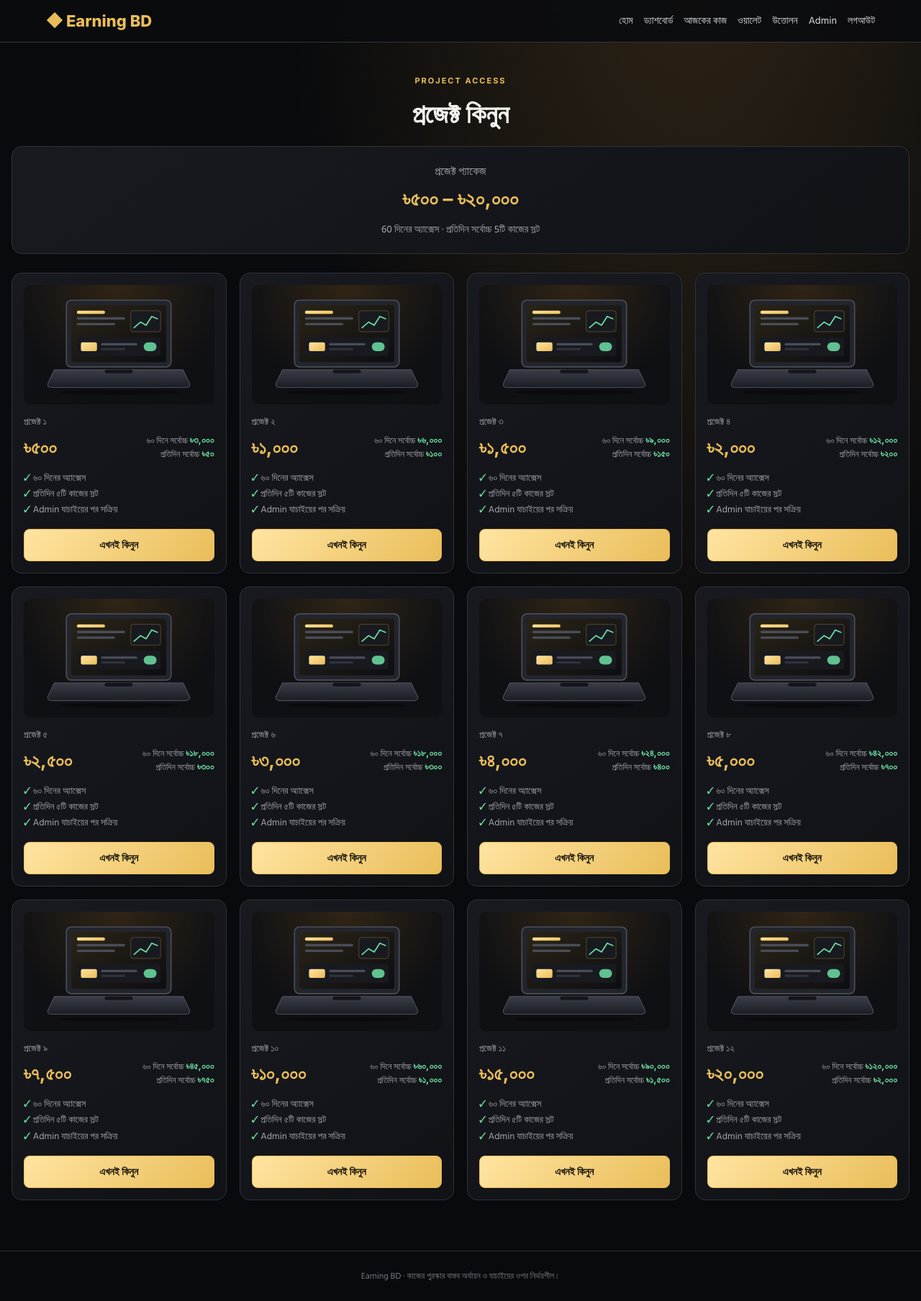
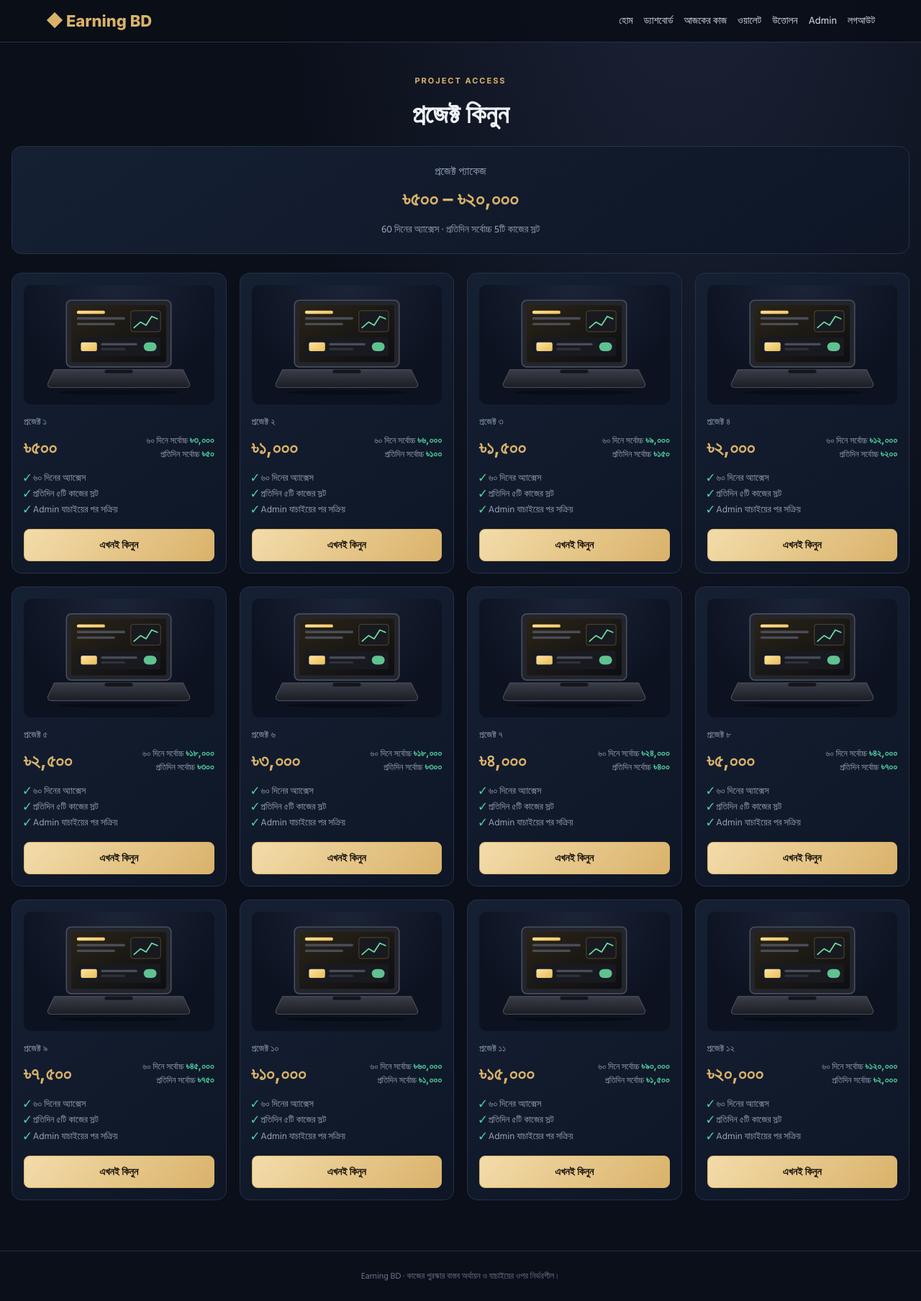
Before and after one commit to Monirul64/Earningbd, a Flask app: page /buy in a window 1280 px wide. Shown: the whole page at 72% size. Run offline with Flask 3, Linux system fonts and the light colour scheme; a user stored in the database is signed in; some libraries are stand-ins or nearby versions.

Commit message:
Update color variables and styles in CSS

```diff
--- a/static/style.css
+++ b/static/style.css
@@ -5,19 +5,23 @@
    1. ROOT & GLOBAL
 ========================= */
 :root {
-    --bg: #090a0d;
-    --panel: #14161b;
-    --panel-light: #1b1d24;
-    --line: #30323a;
+    --bg: #0b0f1a;
+    --panel: #111827;
+    --panel-light: #172033;
+    --line: #263047;
 
-    --gold: #e9bd59;
-    --gold2: #ffe4a1;
+    --gold: #d9b26a;
+    --gold2: #f3dcaa;
 
-    --text: #f4f2ed;
-    --muted: #a7a8b0;
+    --text: #eef1f7;
+    --muted: #9aa4b8;
 
-    --green: #6ce0a4;
-    --red: #ff7b82;
+    --green: #4fd1a1;
+    --red: #f27a86;
+
+    --blue: #6ea8fe;
+    --violet: #a78bfa;
+    --amber: #f0b35a;
 
     --radius: 12px;
     --shadow: 0 12px 35px rgba(0, 0, 0, 0.22);
@@ -37,7 +41,7 @@ body {
     background:
         radial-gradient(
             ellipse at 75% -10%,
-            #302515 0%,
+            #1c2438 0%,
             transparent 42%
         ),
         var(--bg);
@@ -86,7 +90,7 @@ header {
     top: 0;
     z-index: 100;
 
-    background: rgba(11, 12, 14, 0.93);
+    background: rgba(10, 14, 24, 0.93);
     backdrop-filter: blur(12px);
     -webkit-backdrop-filter: blur(12px);
 }
@@ -107,7 +111,7 @@ nav {
 
 nav a,
 nav button {
-    color: #dddddf;
+    color: #dfe4ee;
     transition: color var(--transition);
 }
 
@@ -281,8 +285,8 @@ button:focus-visible {
 
     background: linear-gradient(
         145deg,
-        #181a20,
-        #111216
+        #152033,
+        #0e1626
     );
 }
 
@@ -591,7 +595,7 @@ footer {
 
     border-top: 1px solid var(--line);
 
-    color: #777982;
+    color: #6b758c;
     text-align: center;
     font-size: 12px;
 }
@@ -748,8 +752,8 @@ footer {
     margin-bottom: 8px;
     border-radius: 10px;
     background:
-        radial-gradient(circle at 50% 0%, #302515 0%, transparent 70%),
-        #0f1014;
+        radial-gradient(circle at 50% 0%, #1c2438 0%, transparent 70%),
+        #0c1220;
     overflow: hidden;
 }
 
```
Also changed, not shown: other parts of static/style.css (+115 -16 lines).
